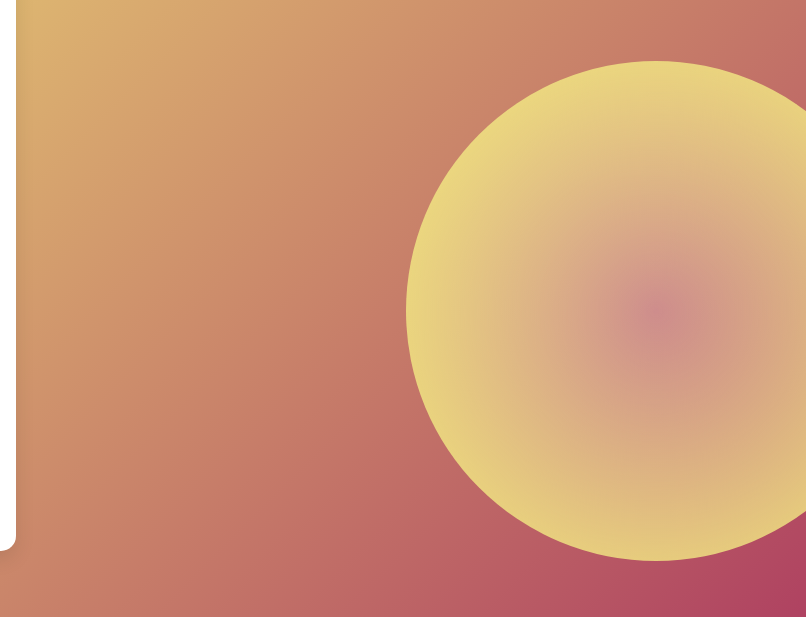
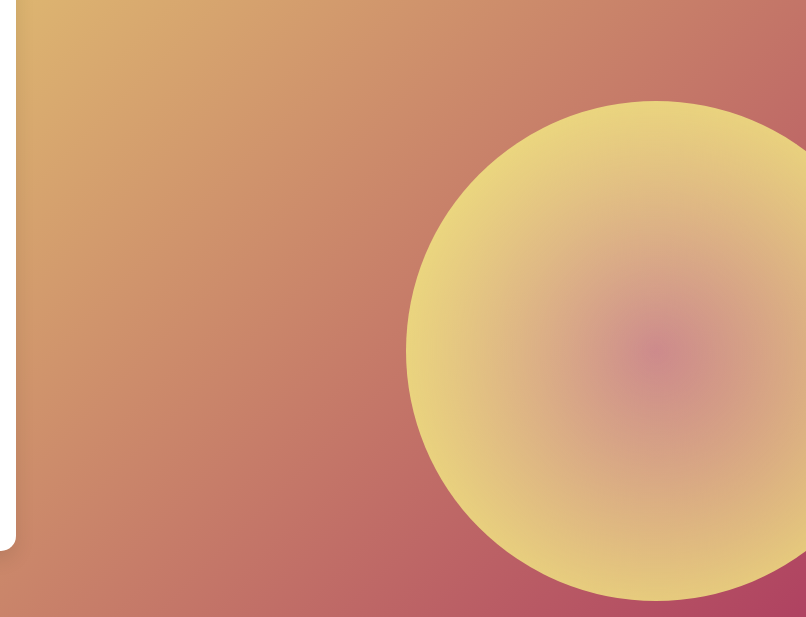
Before and after one commit to IkhwanMaulana07/Website-Sr12, a plain HTML site: page index.html in a window 1280 px wide. Shown: the part 183-800 px from the top of the page, 474-1280 px from the left. Drawn offline with Linux system fonts and the light colour scheme.

Commit message:
Update index.html

```diff
--- a/index.html
+++ b/index.html
@@ -32,7 +32,7 @@
       body::after {
         content: "";
         position: absolute;
-        bottom: -10px; /* Ubah dari -100px menjadi -50px */
+        bottom: -50px; /* Ubah dari -100px menjadi -50px */
         right: -100px;
         width: 500px;
         height: 500px;
```
